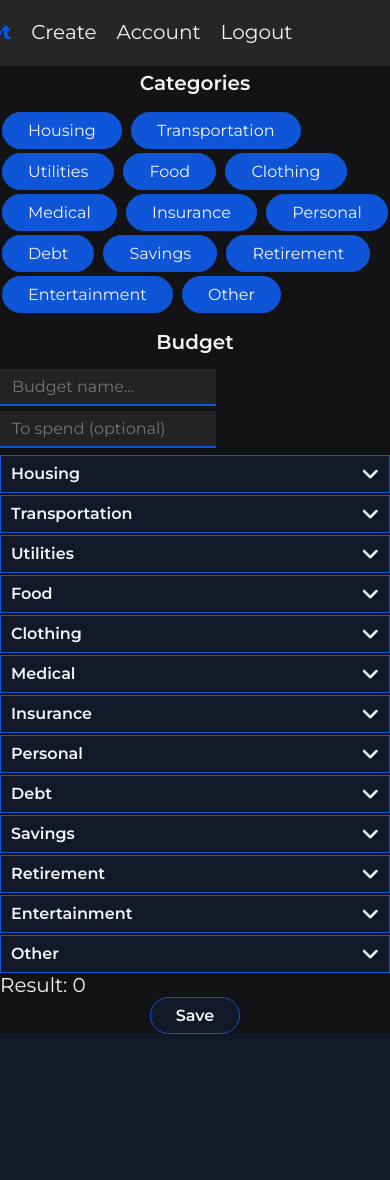
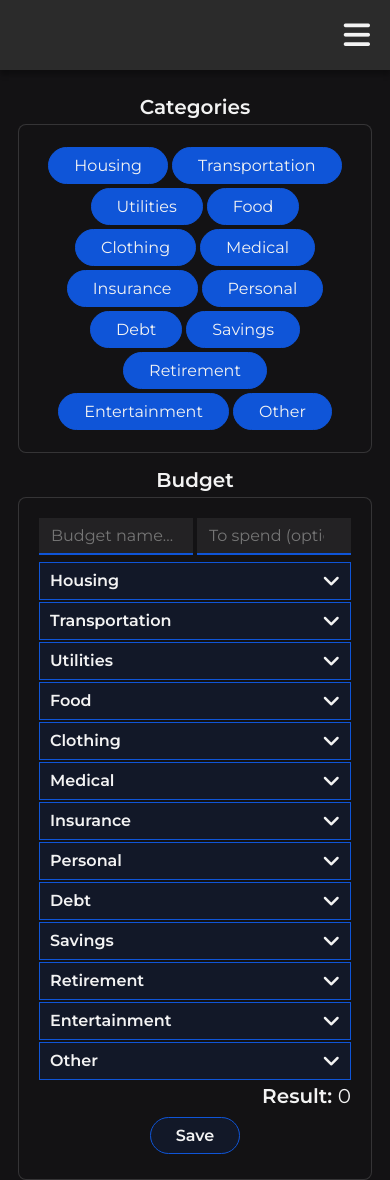
Before and after one commit to j-mattias/budget, a Flask app: page /create in a window 390 px wide. Before the commit the page ends 1034 px from the top, so only its background shows below. Run offline with Flask 3, Linux system fonts and the light colour scheme; the visitor is signed in with stand-in values (Sample User, id 1); some libraries are stand-ins or nearby versions.

Commit message:
More CSS edits, reworked navbar, made nav and forms more responsive

```diff
--- a/static/script.js
+++ b/static/script.js
@@ -62,7 +62,7 @@ document.addEventListener("DOMContentLoaded", function () {
         return;
     }
 
-    const navbar = document.querySelector(".navbar-bg");
+    const navbar = document.querySelector(".navbar");
     let alert = new Alert(navbar);
     alert.clear();
 
@@ -75,7 +75,7 @@ document.addEventListener("DOMContentLoaded", function () {
     enableAccordions(accordions);
 
     // Select all the checkboxes
-    const checkedCategories = document.querySelectorAll("input[type='checkbox']");
+    const checkedCategories = document.querySelectorAll(".checkbox-filter");
     checkboxFilter(checkedCategories);
 
     const addButtons = document.querySelectorAll(".add");
@@ -404,9 +404,11 @@ function checkboxFilter(checkboxes) {
             // If the accordion doesn't have the class "active" toggle it
             if (!accordion.classList.contains("active")) {
                 accordion.classList.toggle("active");
-                accordion.firstElementChild.innerHTML = "expand_more";
+                accordion.firstElementChild.classList.add("fa-angle-down");
+                accordion.firstElementChild.classList.remove("fa-angle-up");
             } else {
-                accordion.firstElementChild.innerHTML = "expand_less";
+                accordion.firstElementChild.classList.add("fa-angle-up");
+                accordion.firstElementChild.classList.remove("fa-angle-down");
             }
 
             // If the checkbox is checked, enable contents inside accordion, else disable
--- a/static/styles.css
+++ b/static/styles.css
@@ -2,6 +2,7 @@
 
 :root {
     --main-color: #131214;
+    --accent-color: #2b2b2b;
     --secondary-color: rgba(15, 85, 216, 0.1);
     --text-color: rgb(243, 243, 243);
     --text-faded: rgba(211, 211, 211, 0.2);
@@ -21,7 +22,7 @@
     font-style: normal;
     font-optical-sizing: auto;
     font-size: 20px;
-    margin: 0px 0px 0px 0px;
+    margin: 0;
 }
 
 /* Container */
@@ -36,6 +37,7 @@
     gap: 10px;
 }
 
+/* Border to group elements */
 .border {
     border: thin solid var(--border-disabled);
     border-radius: 8px;
@@ -48,67 +50,75 @@ ul {
     list-style: none;
 }
 
-input[name="expense"],
-input[name="cost"] {
-    width: clamp(10%, 35%, 40%);
-}
-
 h2 {
     font-weight: 600;
     margin: 5px 0px;
 }
 
+h3 {
+    padding-bottom: 5px;
+}
+
+/* Icons */
 .fa-trash-can {
-    background: none;
     font-size: 16px;
 }
 
-.fa-angle-up, .fa-angle-down {
+.fa-bars,
+.fa-xmark {
+    font-size: 30px;
+}
+
+label,
+.fa-bars,
+.fa-angle-up,
+.fa-angle-down,
+.fa-trash-can,
+.fa-xmark {
     background: none;
 }
 
 /* Navbar */
+/* Based on -> https://www.youtube.com/watch?v=8eFeIFKAKHw */
 .navbar {
     display: flex;
     justify-content: flex-end;
     align-items: center;
-    padding: 1rem 0px;
+    height: 3.5rem;
+    margin-bottom: 20px;
+    background-color: var(--accent-color);
+    box-shadow: 0 5px 5px rgba(0, 0, 0, 0.3);
+}
+
+.nav-links {
+    display: flex;
+    width: 50%;
+    height: 100%;
     margin: auto;
-    margin-bottom: 20px;
-    width: 50%;
+    background: none;
+    align-items: center;
+    flex-direction: row;
+}
+
+.navbar a {
+    display: inherit;
+    align-items: center;
+    height: 100%;
+    padding: 0 20px;
+    text-decoration: none;
+    color: var(--text-color);
     background: none;
 }
 
-.navbar-bg {
-    background-color: var(--disabled);
-    width: 100%;
-    height: 5ch;
-    box-shadow: 0px 3px 5px 5px rgba(0, 0, 0, 0.3);
-}
+.navbar a:hover:not(.logo) {
+    background-color: var(--button-hover);
 
-.navbar li {
-    padding: 0px 0px 0px 20px;
-    background: none;
-}
-
-.navbar li a {
-    transition: all 0.1s ease 0s;
-    text-decoration: none;
-    background: none;
-}
-
-.navbar ul {
-    display: flex;
-    padding: 0;
-    background: none;
-}
-
-.navbar li a:hover {
-    color: var(--button-hover);
+    /* property, duration, timing-function, delay */
+    transition: all 0.3s ease 0s;
 }
 
 /* Logo */
-.logo {
+.navbar .logo {
     color: var(--logo-color);
     text-decoration: none;
     font-weight: 800;
@@ -116,17 +126,22 @@ h2 {
     background: none;
 }
 
+.open-sidebar,
+.close-sidebar {
+    display: none;
+}
+
 /* Budget input */
 .accordion {
-    /* background-color: var(--logo-color); */
+    display: flex;
     width: 100%;
     border-radius: 0px;
     padding: 8px 10px;
     margin: 2px 0px 0px;
-    /* text-align: left; */
-    /* Make these square, and have buttons be rounded */
+    justify-content: space-between;
 }
 
+/* Color when accordion is active(open) */
 .active {
     background-color: var(--logo-color);
 }
@@ -134,9 +149,13 @@ h2 {
 /* For showing/hiding accordion inner content */
 .item {
     display: none;
+    flex-direction: column;
+    flex-wrap: wrap;
+    width: 100%;
     overflow: hidden;
 }
 
+/* Add expense button styling */
 .add {
     width: fit-content;
     margin: 5px 0px 3px;
@@ -168,28 +187,32 @@ button {
     font-size: 16px;
     font-weight: 600;
     cursor: pointer;
+    margin: 5px;
 }
 
 button:hover {
     background-color: var(--button-hover);
 }
 
-form > button {
+/* form > button {
     display: flex;
     margin-left: auto;
     margin-right: auto;
-    justify-content: space-between;
+} */
+
+#password-form,
+#account-form {
+    display: flex;
+    flex-direction: column;
+    align-items: center;
 }
 
-#password-form input {
-    display: flex;
-}
-
-/* Display checkboxes as "pills" */
+/* Hide checkboxes */
 input[type="checkbox"] {
     display: none;
 }
 
+/* Display checkboxes as "pills" */
 .box {
     display: inline-block;
     padding: 8px 25px;
@@ -244,7 +267,7 @@ input[type="checkbox"]:disabled + .box:hover {
 }
 
 .enabled {
-    display: block;
+    display: flex;
 }
 
 /* Backdrop for when dialog window opens */
@@ -258,6 +281,12 @@ dialog {
     border-color: var(--logo-color);
     padding: 20px;
     margin: auto;
+}
+
+.dialog-container {
+    display: flex;
+    flex-direction: column;
+    align-items: center;
 }
 
 /* Container for budget information and delete button */
@@ -274,12 +303,15 @@ dialog {
     border: none;
     background: none;
     padding: 8px 20px;
+    margin: 0;
 }
 
+/* Style trashcan red when hovering over it */
 .btn-delete:hover .fa-trash-can {
     color: red;
 }
 
+/* Alternate colors for budget list */
 .list:nth-child(odd) {
     background-color: var(--disabled);
 }
@@ -310,3 +342,156 @@ dialog {
     text-decoration: none;
     background: none;
 }
+
+/* Category form styling */
+.category-container {
+    display: flex;
+    width: 50%;
+    margin: auto;
+    flex-direction: column;
+    justify-content: center;
+    align-items: center;
+}
+
+.category-form {
+    display: inherit;
+    flex-wrap: wrap;
+    justify-content: center;
+    width: 75%;
+}
+
+/* Budget form styling */
+.budget-container {
+    display: flex;
+    width: 50%;
+    margin: auto;
+    flex-direction: column;
+    align-items: center;
+}
+
+.budget-form {
+    display: flex;
+    width: 75%;
+    flex-wrap: wrap;
+    justify-content: center;
+}
+
+.budget-form input:not(.budget-spend) {
+    margin-right: 4px;
+}
+
+/* Don't apply margin to disabled inputs */
+.budget-form input[name="cost"]:disabled {
+    margin: 0;
+}
+
+.budget-top {
+    display: flex;
+    flex-wrap: wrap;
+    width: 100%;
+}
+
+.budget-name,
+.budget-spend,
+.created input[name="expense"],
+.created input[name="cost"] {
+    display: inherit;
+    flex: 1;
+    width: clamp(2ch, 100px, 200px);
+}
+
+.created {
+    display: flex;
+    align-items: baseline;
+    flex-wrap: wrap;
+}
+
+/* Result styling */
+.result-container {
+    display: flex;
+    width: 100%;
+    margin: 4px 0;
+    justify-content: end;
+}
+
+.result {
+    font-weight: 600;
+}
+
+/* When window width reaches 980px */
+@media(max-width: 980px) {
+    .nav-links {
+        flex-direction: column;
+        align-items: flex-start;
+
+        /* Will keep it above everything else and even if scrolling the nav will stay */
+        position: fixed;
+        top: 0;
+
+        /* Hide sidebar if #sidebar-toggle isn't checked */
+        right: -100%;
+
+        z-index: 10;
+        width: 50%;
+        background-color: var(--accent-color);
+
+        box-shadow: -5px 0 5px rgba(0, 0, 0, 0.3);
+        transition: 0.5s ease-out;
+    }
+
+    /* Style the links, cover the whole sidebar */
+    .navbar a {
+        box-sizing: border-box;
+        height: auto;
+        width: 100%;
+        padding: 20px 20px;
+    }
+
+    /* Add padding for logo element */
+    .navbar .logo {
+        padding: 20px 20px;
+    }
+
+    /* Show the hamburger menu/x */
+    .open-sidebar,
+    .close-sidebar {
+        display: block;
+        padding: 20px;
+    }
+
+    .open-sidebar:hover,
+    .close-sidebar:hover {
+        background-color: var(--button-hover);
+        cursor: pointer;
+    }
+
+    /* Show sidebar when checked */
+    #sidebar-toggle:checked ~ .nav-links {
+        right: 0;
+    }
+
+    /* Cover any space not covered by the sidebar, when it's clicked close the sidebar */
+    #sidebar-toggle:checked ~ #overlay {
+        height: 100%;
+        width: 100%;
+        position: fixed;
+        top: 0;
+        left: 0;
+
+        /* Must have a lower index than the sidebar itself */
+        z-index: 9;
+
+        backdrop-filter: blur(5px);
+    }
+
+    /* Allow budget container and form to scale wider on smaller screens */
+    .budget-container,
+    .category-container {
+        width: 80%;
+    }
+
+    .category-form,
+    .budget-form {
+        width: 100%;
+    }
+}
--- a/templates/create.html
+++ b/templates/create.html
@@ -3,27 +3,31 @@
 {% block title %}Create{% endblock %}
 
 {% block body %}
-    <h2>Categories</h2>
-    <div class="container" id="category-form">
-        <form class="category-form">
+    <div class="category-container" id="category-form">
+        <h2>Categories</h2>
+        <form class="category-form border">
             {% for category in categories %}
-                <input type="checkbox" name="{{ category }}" id="{{ category }}" checked>
+                <input class="checkbox-filter" type="checkbox" name="{{ category }}" id="{{ category }}" checked>
                 <label class="box" for="{{ category }}">{{ category }}</label>
             {% endfor %}
         </form>
     </div>
-    <h2>Budget</h2>
-    <div class="container" id="budget-form">
-        <form class="budget-form">
-            <input autocomplete="off" name="name" placeholder="Budget name..." type="text">
-            <input autocomplete="off" name="budget" placeholder="To spend (optional)" type="number" min="0.01" step="0.01">
+    <div class="budget-container" id="budget-form">
+        <h2>Budget</h2>
+        <form class="budget-form border">
+            <div class="budget-top">
+                <input class="budget-name" autocomplete="off" name="name" placeholder="Budget name..." type="text">
+                <input class="budget-spend" autocomplete="off" name="budget" placeholder="To spend (optional)" type="number" min="0.01" step="0.01">
+            </div>
             {% for category in categories %}
                 <button class="accordion" type="button" id="{{ category }}">{{ category }}<i class="fa-solid fa-angle-down"></i></button>
                 <div class="item" id="{{ category }}">
                     <button type="button" class="add">Add Expense</button>
                 </div>
             {% endfor %}
-            <label class="result">Result: <span id="result">0</span></label>
+            <div class="result-container">
+                <label class="result">Result: <span id="result">0</span></label>
+            </div>
             <button type="submit" id="/create">Save</button>
         </form>
     </div>
--- a/templates/index.html
+++ b/templates/index.html
@@ -16,8 +16,8 @@
     {% endfor %}
 
     <dialog id="budgets">
-        <div>
-            <h1>Delete: <span id="budget-name"></span>?</h1>
+        <div class="dialog-container">
+            <h3>Delete: <span id="budget-name"></span>?</h3>
             <form id="delete-budget" action="/delete" method="post">
                 <input name="id" id="modal-input" hidden>
                 <button type="submit" autofocus>Confirm</button>
--- a/templates/layout.html
+++ b/templates/layout.html
@@ -12,22 +12,21 @@
         <title>Budget - {% block title %}{% endblock %}</title>
     </head>
     <body>
-        <nav class="navbar-bg">
-            <div class="navbar">
+        <nav class="navbar">
+            <input type="checkbox" id="sidebar-toggle">
+            <label for="sidebar-toggle" class="open-sidebar"><i class="fa-solid fa-bars"></i></label>
+
+            <label id="overlay" for="sidebar-toggle"></label>
+            <div class="nav-links">
+                <label for="sidebar-toggle" class="close-sidebar"><i class="fa-solid fa-xmark"></i></label>
                 <a class="logo" href="{{ url_for('index') }}">Budget</a>
                 {% if session["user_id"] %}
-                    <ul>
-                        <li><a href="{{ url_for('create') }}">Create</a></li>
-                        <li><a href="{{ url_for('account') }}">Account</a></li>
-                    </ul>
-                    <ul>
-                        <li><a href="{{ url_for('logout') }}">Logout</a></li>
-                    </ul>
+                    <a href="{{ url_for('create') }}">Create</a>
+                    <a href="{{ url_for('account') }}">Account</a>
+                    <a href="{{ url_for('logout') }}">Logout</a>
                 {% else %}
-                    <ul>
-                        <li><a href="{{ url_for('login') }}">Log in</a></li>
-                        <li><a href="{{ url_for('register') }}">Register</a></li>
-                    </ul>
+                    <a href="{{ url_for('login') }}">Log in</a>
+                    <a href="{{ url_for('register') }}">Register</a>
                 {% endif %}
             </div>
         </nav>
```
Also changed, not shown: templates/account.html (+10 -2 lines), templates/budget.html (+18 -14 lines).
